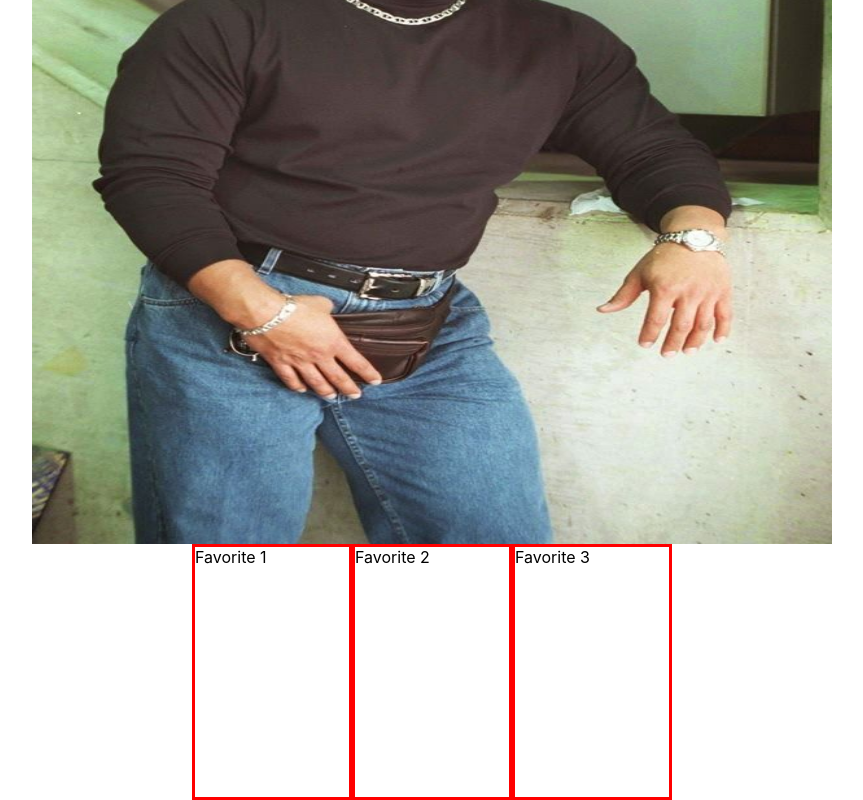
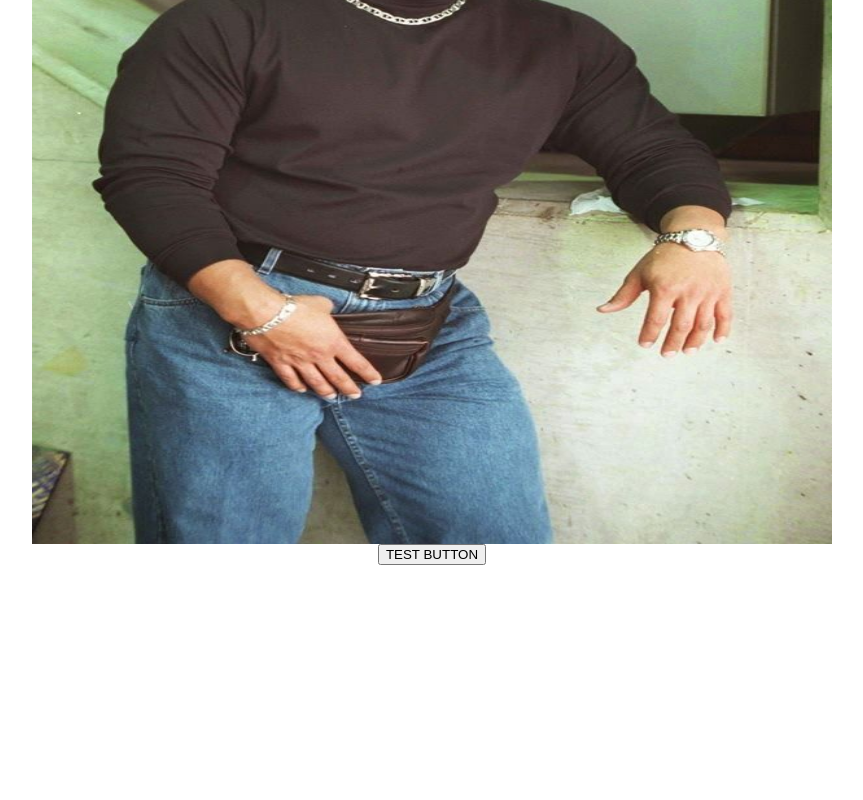
Before and after one commit to christopherpbosserman/next-persist-mvp-demo, a Next.js app: page / in a window 1280 px wide. Shown: the part 551-1351 px from the top of the page, without its empty margins (208-1071 px from the left). After the commit the page ends 1116 px from the top, so only its background shows below. Built offline with nearby package versions, Linux system fonts and the light colour scheme.

Commit message:
shared state

```diff
--- a/components/Product.js
+++ b/components/Product.js
@@ -1,11 +1,16 @@
 import React from 'react';
+import { useAppContext } from '../context/state';
+import Link from 'next/link';
 
-const Product = (product) => {
-  // console.log('product:', product);
+const Product = ({ product }) => {
+  console.log('Product:', product);
+
   return (
     <div>
       <h1>Product</h1>
-      <img src={product.products.image} />
+      <Link href={`/product/${product.id}`}>
+        <img src={product.image} height="200px" width="200px" />
+      </Link>
     </div>
   );
 };
--- a/components/Favorites.js
+++ b/containers/FavoritesContainer.js
@@ -1,8 +1,10 @@
 import React from 'react';
+import Product from '../components/Product';
+import { useAppContext } from '../context/state';
 
 const containerStyles = {
   display: 'flex',
-  justifyContent: 'center',
+  jiustifyntent: 'center',
   alignItems: 'center',
   width: '30rem',
 };
@@ -19,12 +21,22 @@ const favoritesStyles = {
   height: '16rem',
 };
 
-function Favorites() {
+function FavoritesContainer({ state }) {
+  const sharedState = useAppContext();
+  console.log('FavoritesContainer', sharedState.favorites);
+
+  const favorites = sharedState.favorites.map((product) => {
+    return <Product product={product} />;
+  });
+
+  // console.log('FavoritesContainer: ', state[0]);
   return (
     <div className="container" style={containerStyles}>
-      <ul className="favorites-container" style={favesContainerStyles}>
+      {favorites}
+      {/* <ul className="favorites-container" style={favesContainerStyles}>
         <li className="fav" style={favoritesStyles}>
           Favorite 1
+          <Product product={state[0]} />
         </li>
         <li className="fav" style={favoritesStyles}>
           Favorite 2
@@ -32,9 +44,9 @@ function Favorites() {
         <li className="fav" style={favoritesStyles}>
           Favorite 3
         </li>
-      </ul>
+      </ul> */}
     </div>
   );
 }
 
-export default Favorites;
+export default FavoritesContainer;
--- /dev/null
+++ b/context/state.js
@@ -0,0 +1,56 @@
+import { createContext, useContext } from 'react';
+
+const sharedState = {
+  cart: [
+    {
+      id: 2,
+      title: 'Mens Casual Premium Slim Fit T-Shirts ',
+      price: 22.3,
+      description:
+        'Slim-fitting style, contrast raglan long sleeve, three-button henley placket, light weight & soft fabric for breathable and comfortable wearing. And Solid stitched shirts with round neck made for durability and a great fit for casual fashion wear and diehard baseball fans. The Henley style round neckline includes a three-button placket.',
+      category: 'men clothing',
+      image:
+        'https://fakestoreapi.com/img/71-3HjGNDUL._AC_SY879._SX._UX._SY._UY_.jpg',
+    },
+  ],
+  favorites: [
+    {
+      id: 2,
+      title: 'Mens Casual Premium Slim Fit T-Shirts ',
+      price: 22.3,
+      description:
+        'Slim-fitting style, contrast raglan long sleeve, three-button henley placket, light weight & soft fabric for breathable and comfortable wearing. And Solid stitched shirts with round neck made for durability and a great fit for casual fashion wear and diehard baseball fans. The Henley style round neckline includes a three-button placket.',
+      category: 'men clothing',
+      image:
+        'https://fakestoreapi.com/img/71-3HjGNDUL._AC_SY879._SX._UX._SY._UY_.jpg',
+    },
+  ],
+
+  sharedStateFunction: () => {
+    console.log('sharedStateFunction fired...');
+    sharedState.updated = true;
+    console.log(sharedState);
+  },
+
+  setSharedState: (location, product, add = true) => {
+    if (add) sharedState[location].push(product);
+    else {
+      const position = sharedState[location].indexOf(product);
+      sharedState[location].splice(position, 1);
+    }
+  },
+
+  unSetSharedState: () => {},
+};
+
+const AppContext = createContext(sharedState);
+
+export function AppWrapper({ children }) {
+  return (
+    <AppContext.Provider value={sharedState}>{children}</AppContext.Provider>
+  );
+}
+
+export function useAppContext() {
+  return useContext(AppContext);
+}
--- a/pages/Cart.jsx
+++ b/pages/Cart.jsx
@@ -1,9 +1,11 @@
 import React from 'react';
+import CartContainer from '../containers/CartContainer';
 
 function Cart() {
   return (
     <div>
       <h1>Cart</h1>
+      <CartContainer />
     </div>
   );
 }
--- a/pages/Shop.jsx
+++ b/pages/Shop.jsx
@@ -10,7 +10,7 @@ function Shop({ data }) {
   const products = [];
 
   for (let i = 0; i < data.length; i++) {
-    products.push(<Product products={data[i]} key={i} />);
+    products.push(<Product product={data[i]} key={i} />);
   }
 
   return <div>{products}</div>;
--- a/pages/_app.js
+++ b/pages/_app.js
@@ -1,11 +1,14 @@
 import '../styles/globals.css';
+import { AppWrapper } from '../context/state';
 import Layout from '../components/Layout';
 
 function MyApp({ Component, pageProps }) {
   return (
-    <Layout>
-      <Component {...pageProps} />
-    </Layout>
+    <AppWrapper>
+      <Layout>
+        <Component {...pageProps} />
+      </Layout>
+    </AppWrapper>
   );
 }
 
--- a/pages/index.js
+++ b/pages/index.js
@@ -1,4 +1,6 @@
-import Favorites from '../components/Favorites';
+import FavoritesContainer from '../containers/FavoritesContainer';
+import { useAppContext } from '../context/state';
+import { setState } from 'react';
 
 const homeLayout = {
   display: 'flex',
@@ -8,7 +10,11 @@ const homeLayout = {
 };
 
 export default function Home(props) {
-  console.log('index', props);
+  const sharedState = useAppContext();
+  // const [state, setState] = useAppContext(AppContext);
+
+  console.log('index', sharedState);
+
   return (
     <div className="rock-home" style={homeLayout}>
       <img
@@ -17,7 +23,13 @@ export default function Home(props) {
         width="800"
         height="800"
       ></img>
-      <Favorites />
+      {/* <button onClick={setState((state) => ({ ...state, fuckingState: 'GA' }))}>
+        NOT TINY
+      </button> */}
+      <button onClick={() => sharedState.sharedStateFunction()}>
+        TEST BUTTON
+      </button>
+      {/* <FavoritesContainer /> */}
     </div>
   );
 }
```
Also changed, not shown: components/Layout.js (+0 -16 lines), containers/CartContainer.js (added, +27 -0 lines), pages/Favorites.jsx (+19 -0 lines), pages/product/[id]/index.js (+41 -7 lines).
